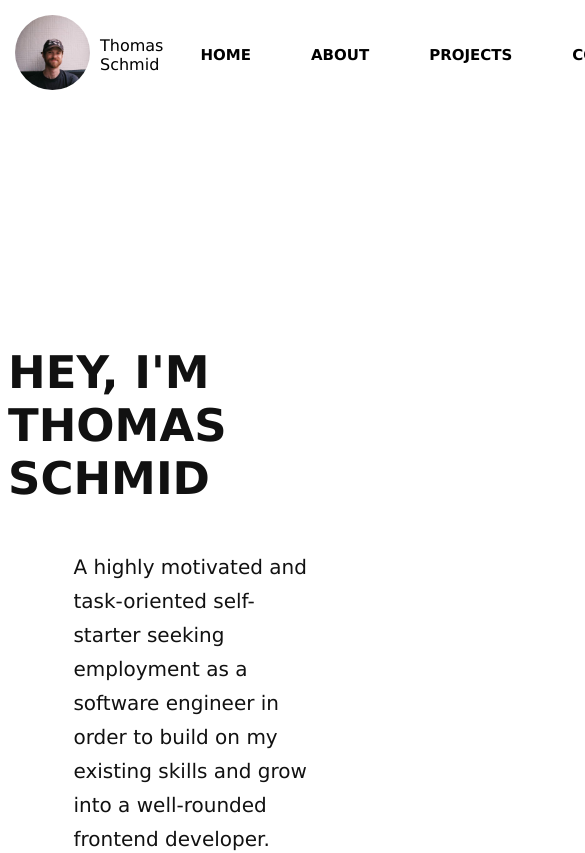
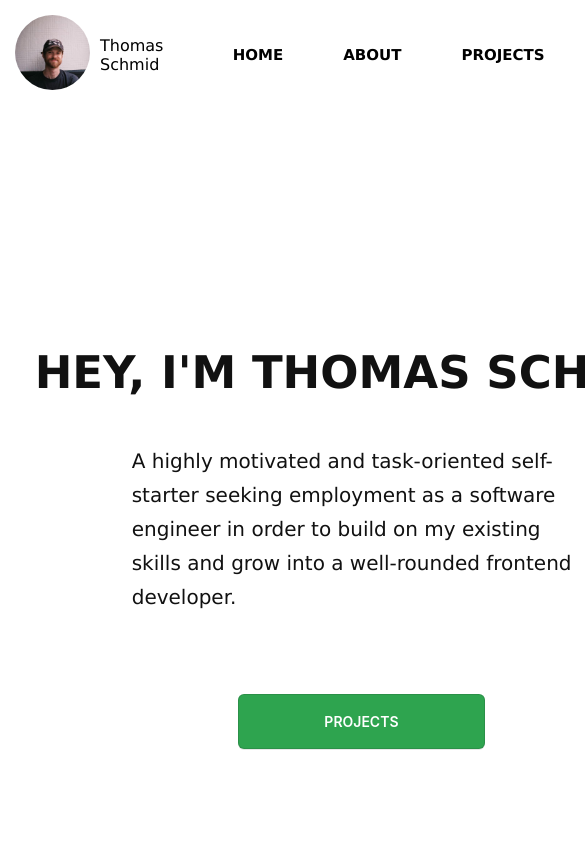
Before and after one commit to TommySchmid/website_portfolio, a Vue app: page / in a window 390 px wide. Shown: the top 853 px of the page, 585 px wide, since content can reach past the window. Built offline with nearby package versions, Linux system fonts and the light colour scheme.

Commit message:
Add mobile width styling

```diff
--- a/public/index.html
+++ b/public/index.html
@@ -5,7 +5,7 @@
     <meta http-equiv="X-UA-Compatible" content="IE=edge">
     <meta name="viewport" content="width=device-width,initial-scale=1.0">
     <link rel="icon" href="<%= BASE_URL %>favicon.ico">
-    <title><%= htmlWebpackPlugin.options.title %></title>
+    <title>Thomas Schmid</title>
   </head>
   <body>
     <noscript>
--- a/src/App.vue
+++ b/src/App.vue
@@ -31,4 +31,10 @@ export default {
 .font {
   font-family: "Verdana";
 }
+
+@media only screen and (max-width: 600px) {
+  .font {
+    width: 189%;
+  }
+}
 </style>
--- a/src/components/Contact.vue
+++ b/src/components/Contact.vue
@@ -9,8 +9,8 @@
         </div>
       </div>
       <div className="contactInfo">
-        <div><a href="https://github.com/TommySchmid">Github</a></div>
-        <div><a href="https://www.linkedin.com/in/thomas-schmid-a89729b2/">LinkedIn</a></div>
+        <div><a href="https://github.com/TommySchmid" target="_blank">Github</a></div>
+        <div><a href="https://www.linkedin.com/in/thomas-schmid-a89729b2/" target="_blank">LinkedIn</a></div>
       </div>
     </div>
   </template>
--- a/src/components/MenuBar.vue
+++ b/src/components/MenuBar.vue
@@ -48,6 +48,7 @@ img {
   flex-direction: row;
   position: sticky;
   top:0;
+  width: 100%;
   background-color: white;
 }
 
@@ -61,7 +62,6 @@ img {
 .pictureContainer div {
   margin: 5px;
 }
-
 
 .navContainer {
   display: flex;
```
Also changed, not shown: 1 other file (tests, documents, lock files or other folders).
